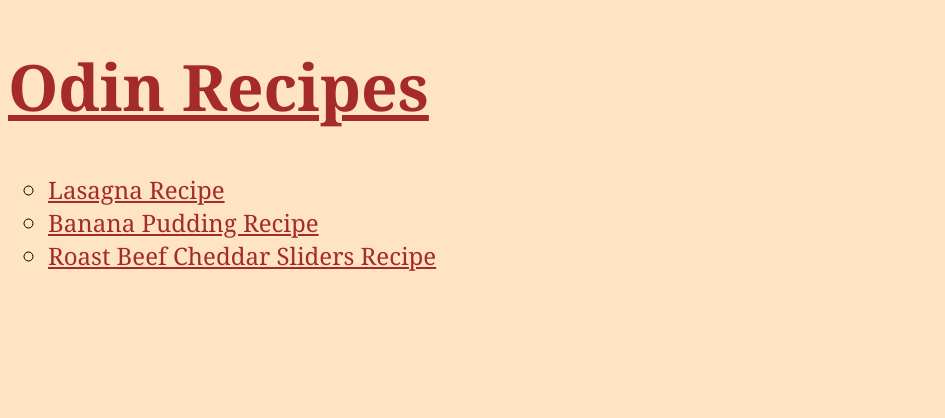
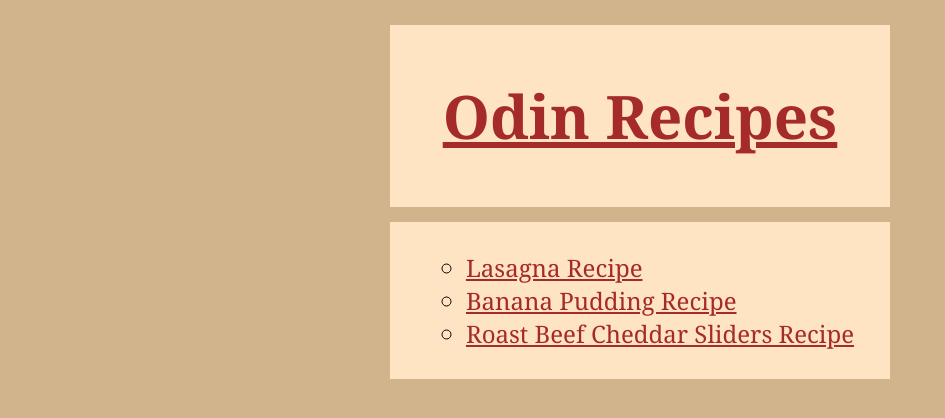
Before and after one commit to JohnnieCache7/Odin-Recipes, a plain HTML site: page index.html in a window 1280 px wide. Shown: the whole page, without its empty margins (0-945 px from the left). Drawn offline with Linux system fonts and the light colour scheme.

Commit message:
added div classes to index.html and created some better boxes using display block and margin/padding

```diff
--- a/index.html
+++ b/index.html
@@ -7,11 +7,17 @@
     <link rel="stylesheet" href="styles.css" />
   </head>
   <body>
-    <h1><u>Odin Recipes</u></h1>
-    <ul>
-      <li><a href="./recipes/lasagna.html">Lasagna Recipe</a></li>
-      <li><a href="./recipes/bananapudding.html">Banana Pudding Recipe</a></li>
-      <li><a href="./recipes/roastBeefCheddarSliders.html">Roast Beef Cheddar Sliders Recipe</a></li>
-    </ul>
+    <div class="card">
+      <div class="title">
+        <h1><u>Odin Recipes</u></h1>
+      </div>
+      <div class="list-container">
+        <ul class="centered-list">
+          <li><a href="./recipes/lasagna.html">Lasagna Recipe</a></li>
+          <li><a href="./recipes/bananapudding.html">Banana Pudding Recipe</a></li>
+          <li><a href="./recipes/roastBeefCheddarSliders.html">Roast Beef Cheddar Sliders Recipe</a></li>
+        </ul>
+      </div>
+    </div>
   </body>
 </html>
--- a/styles.css
+++ b/styles.css
@@ -1,16 +1,41 @@
 
 * {
-    background-color: bisque;
+
 }
 
 body {
+    background: tan;
     font-family:Georgia, 'Times New Roman', Times, serif;
 }
-h1 {
-    color: brown;
-    font-size: 64px;
+
+.card{
+    /*background-color: bisque;*/
+    width: 500px;
+    margin: 10px auto;
 }
 
+.title {
+    color: brown;
+    /*background: #e3f4ff;*/
+    background-color: bisque;
+    font-size: 30px;
+    text-align: center;
+    padding: 10px;
+    margin-top: 25px;
+    margin-bottom: 15px;
+}
+
+.list-container {
+    background-color: bisque;
+    text-align: center;
+    margin: 10px auto;
+    padding: 5px;
+}
+
+.centered-list{
+    display: inline-block;
+    text-align: left;
+}
 ul {
     font-size: 24px;
     list-style-type: circle;
```
